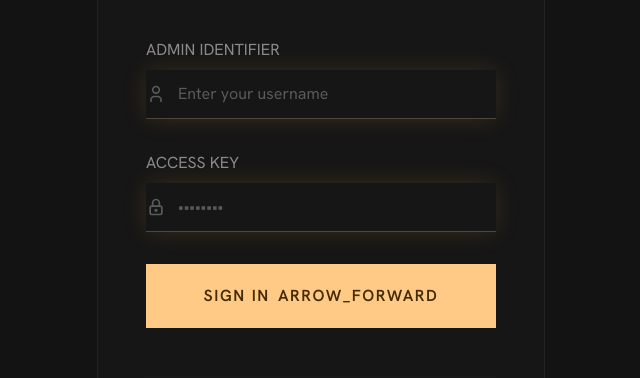
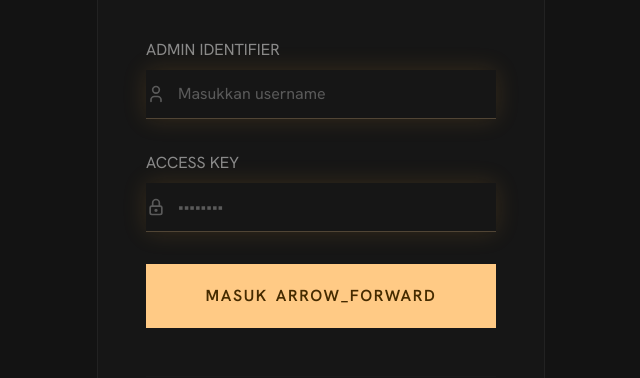
Before and after one commit to Bima0257/garage-cms, a Next.js app: page /admin/login in a window 1280 px wide. Shown: the part 217-595 px from the top of the page, without its empty margins (319-959 px from the left). Built offline with nearby package versions, Linux system fonts and the light colour scheme.

Commit message:
fixing bug

```diff
--- a/src/app/admin/login/page.tsx
+++ b/src/app/admin/login/page.tsx
@@ -4,12 +4,12 @@ import { useForm } from 'react-hook-form'
 import { zodResolver } from '@hookform/resolvers/zod'
 import { signIn } from 'next-auth/react'
 import { useRouter, useSearchParams } from 'next/navigation'
-import { useState } from 'react'
+import { useState, Suspense } from 'react'
 import { IconLock, IconUser } from '@tabler/icons-react'
 import Swal from 'sweetalert2'
 import { loginSchema, type LoginFormData } from '@/lib/validations'
 
-export default function AdminLoginPage() {
+function LoginForm() {
   const router = useRouter()
   const searchParams = useSearchParams()
   const callbackUrl = searchParams.get('callbackUrl') || '/admin'
@@ -35,8 +35,8 @@ export default function AdminLoginPage() {
       if (result?.error) {
         Swal.fire({
           icon: 'error',
-          title: 'Login Failed',
-          text: 'Invalid username or password',
+          title: 'Login Gagal',
+          text: 'Username atau password salah',
           confirmButtonColor: '#f2a93b',
         })
       } else {
@@ -47,7 +47,7 @@ export default function AdminLoginPage() {
       Swal.fire({
         icon: 'error',
         title: 'Error',
-        text: 'An unexpected error occurred',
+        text: 'Terjadi kesalahan yang tidak terduga',
         confirmButtonColor: '#f2a93b',
       })
     } finally {
@@ -93,7 +93,7 @@ export default function AdminLoginPage() {
               <input
                 {...register('username')}
                 type="text"
-                placeholder="Enter your username"
+                placeholder="Masukkan username"
                 className="w-full bg-transparent border-none text-text-primary py-3 pl-8 placeholder:text-text-muted focus:ring-0 font-[var(--font-label-technical)]"
               />
             </div>
@@ -129,7 +129,7 @@ export default function AdminLoginPage() {
             disabled={isLoading}
             className="w-full bg-primary text-on-primary py-5 font-[var(--font-headline-md)] text-[var(--font-size-headline-md)] font-bold uppercase tracking-widest hover:shadow-[0_0_30px_rgba(242,169,59,0.25)] active:scale-[0.98] transition-all duration-300 flex items-center justify-center gap-2 disabled:opacity-50"
           >
-            {isLoading ? 'Signing In...' : 'Sign In'}
+            {isLoading ? 'Memproses...' : 'Masuk'}
             {!isLoading && <span className="material-symbols-outlined">arrow_forward</span>}
           </button>
         </form>
@@ -147,3 +147,11 @@ export default function AdminLoginPage() {
     </div>
   )
 }
+
+export default function AdminLoginPage() {
+  return (
+    <Suspense>
+      <LoginForm />
+    </Suspense>
+  )
+}
```
